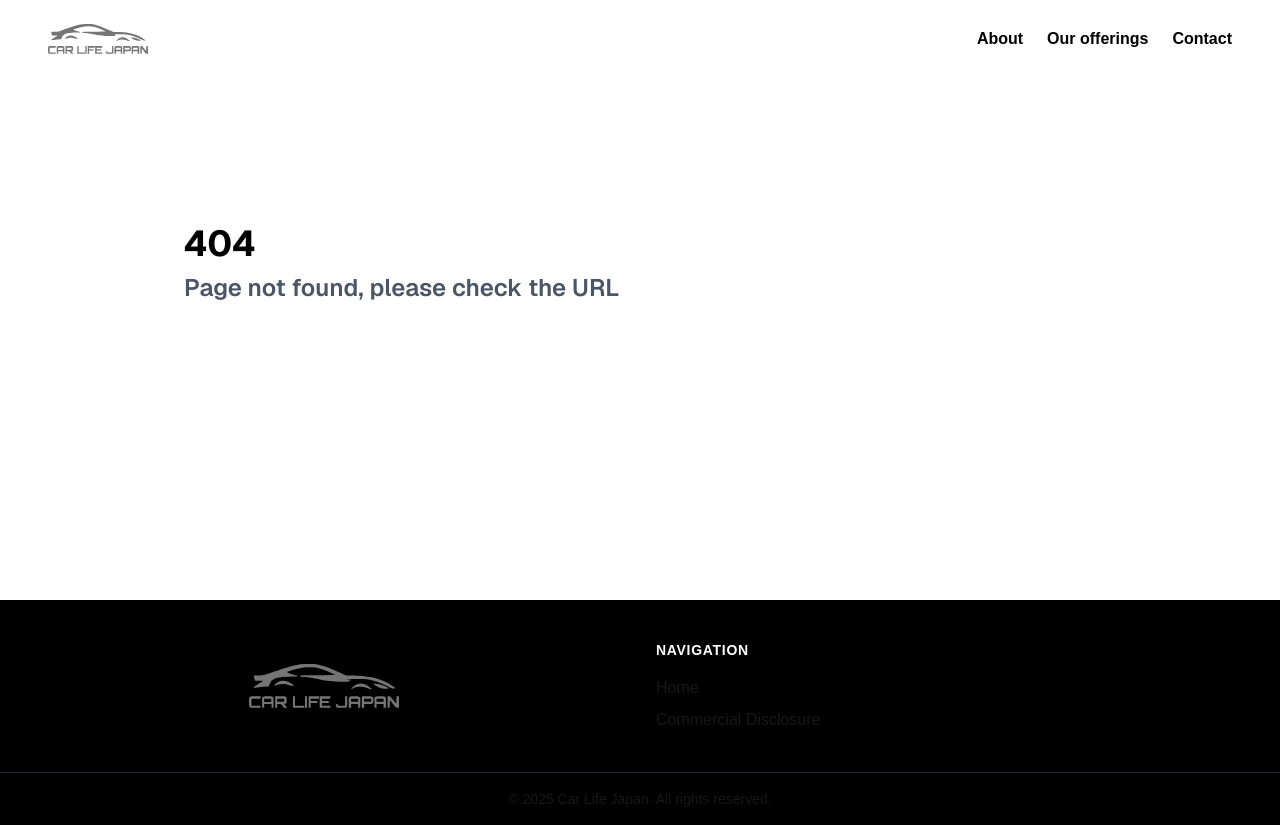
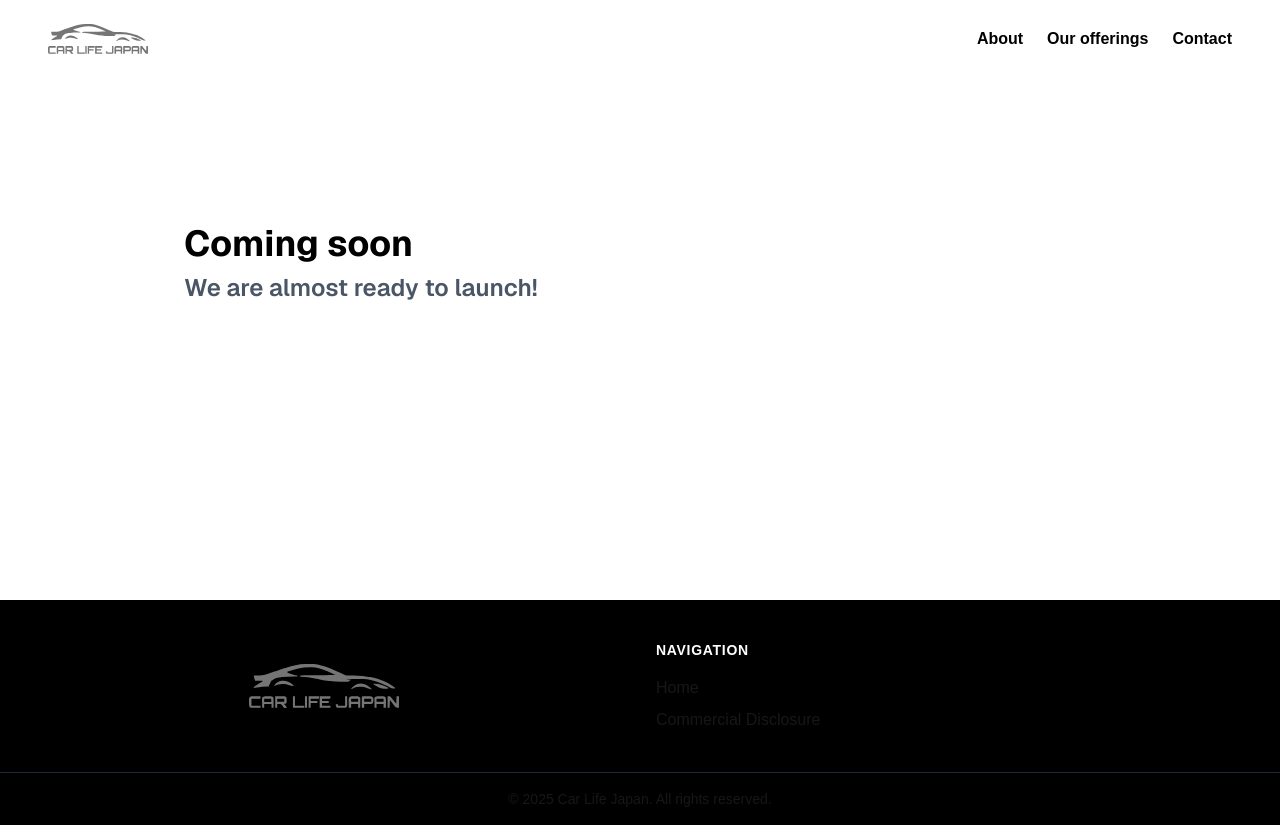
Before and after one commit to zhangzhikaii/daikoku_lp, a Next.js app: page /coming-soon in a window 1280 px wide. Before the commit this address had no page. Built offline with nearby package versions, Linux system fonts and the light colour scheme.

Commit message:
fix: typo

```diff
--- a/src/app/booking/page.tsx
+++ b/src/app/booking/page.tsx
@@ -1,5 +1,5 @@
 import { redirect } from "next/navigation";
 
 export default function Home() {
-  redirect("/comming-soon");
+  redirect("/coming-soon");
 }
--- a/src/app/comming-soon/page.tsx
+++ b/src/app/coming-soon/page.tsx
@@ -1,12 +1,12 @@
 export const metadata = {
-  title: "Comming soon",
+  title: "Coming soon",
 };
 
 export default function NotFound() {
   return (
     <div className="min-h-[75vh] bg-white text-black font-sans px-6 py-36">
       <div className="mx-8 md:mx-40 my-20">
-        <h1 className="text-4xl font-bold mb-2">Comming soon</h1>
+        <h1 className="text-4xl font-bold mb-2">Coming soon</h1>
         <h2 className="text-2xl font-semibold text-gray-600">
           We are almost ready to launch!
         </h2>
--- a/src/app/contact/page.tsx
+++ b/src/app/contact/page.tsx
@@ -1,5 +1,5 @@
 import { redirect } from "next/navigation";
 
 export default function Home() {
-  redirect("/comming-soon");
+  redirect("/coming-soon");
 }
--- a/src/app/daikoku/history/page.tsx
+++ b/src/app/daikoku/history/page.tsx
@@ -1,5 +1,5 @@
 import { redirect } from "next/navigation";
 
 export default function Home() {
-  redirect("/comming-soon");
+  redirect("/coming-soon");
 }
--- a/src/app/daikoku/morning/page.tsx
+++ b/src/app/daikoku/morning/page.tsx
@@ -1,5 +1,5 @@
 import { redirect } from "next/navigation";
 
 export default function Home() {
-  redirect("/comming-soon");
+  redirect("/coming-soon");
 }
--- a/src/app/daikoku/night/page.tsx
+++ b/src/app/daikoku/night/page.tsx
@@ -1,5 +1,5 @@
 import { redirect } from "next/navigation";
 
 export default function Home() {
-  redirect("/comming-soon");
+  redirect("/coming-soon");
 }
--- a/src/app/hakone/page.tsx
+++ b/src/app/hakone/page.tsx
@@ -1,5 +1,5 @@
 import { redirect } from "next/navigation";
 
 export default function Home() {
-  redirect("/comming-soon");
+  redirect("/coming-soon");
 }
```
